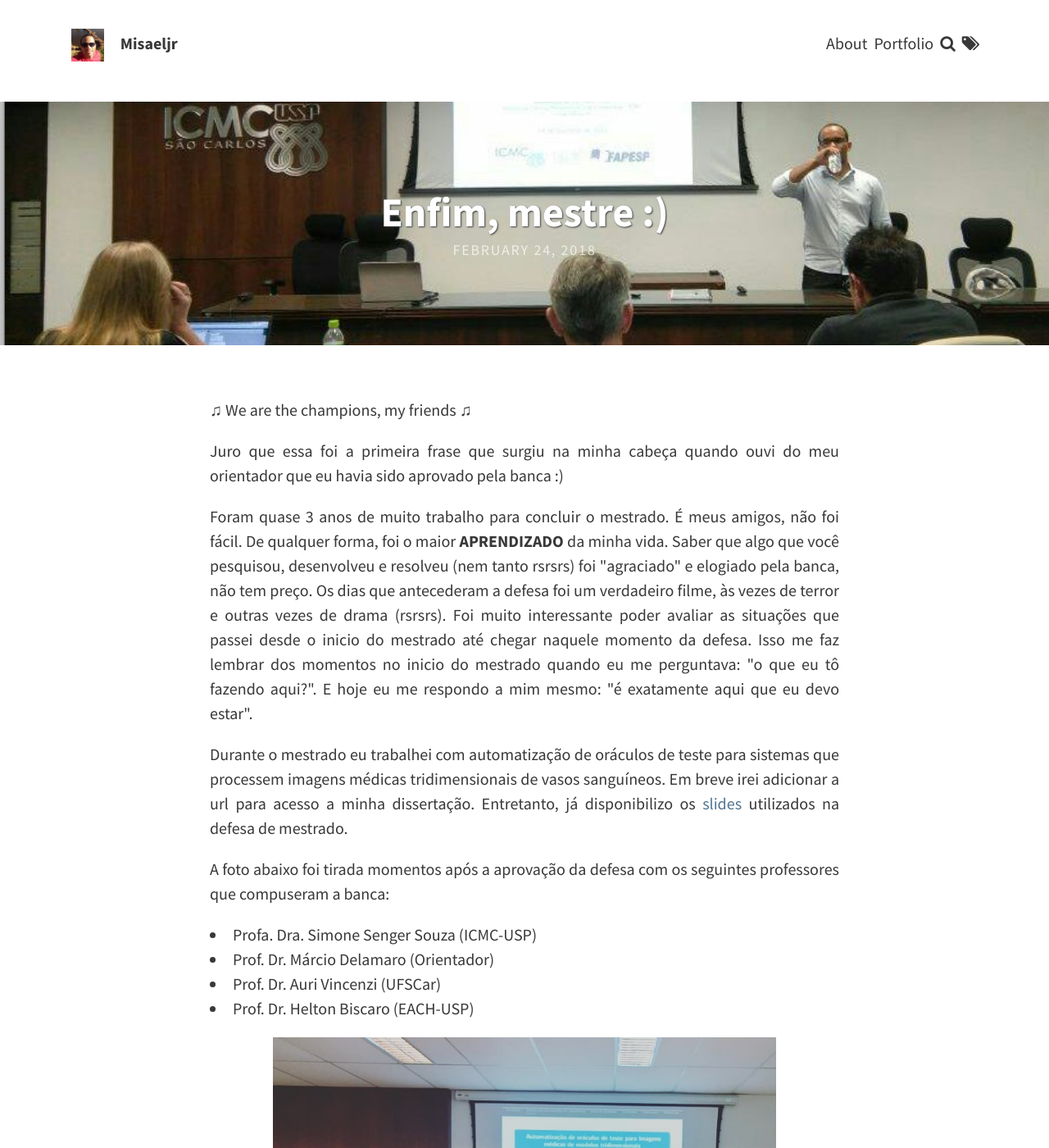
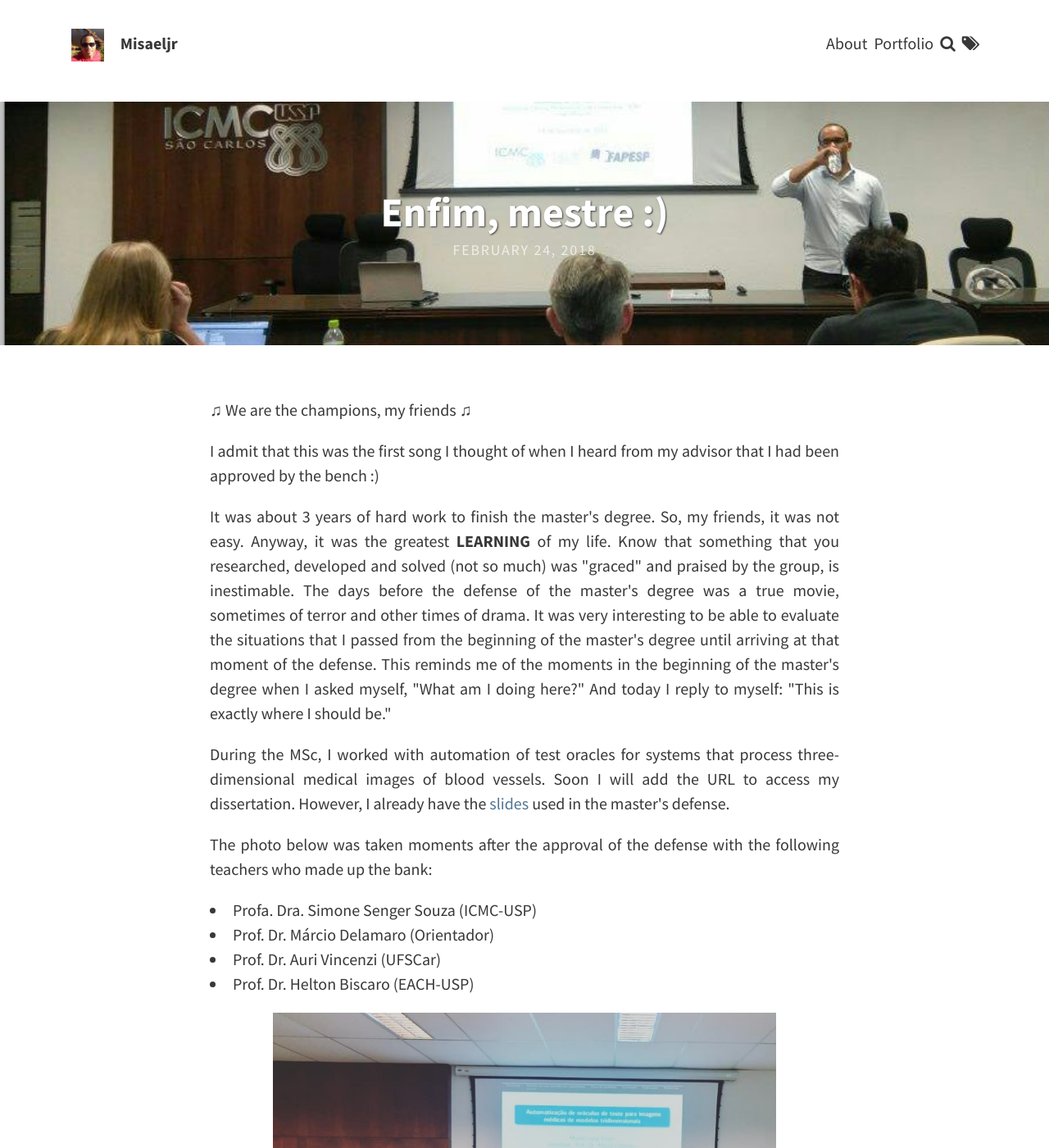
Before and after one commit to misaelljr/misaeljr.github.io, a Jekyll site: the page built from _posts/2018-02-24-defesa-mestrado.md, in a window 1280 px wide and 1400 px high. Shown: the whole window at 82% size. Built offline with Jekyll 4.4.1, drawn with Linux system fonts in a browser that asks for light colours.

Commit message:
Update 2018-02-24-defesa-mestrado.md

```diff
--- a/_posts/2018-02-24-defesa-mestrado.md
+++ b/_posts/2018-02-24-defesa-mestrado.md
@@ -8,13 +8,13 @@ tags: [defesa_mestrado]
 
 <p align="justify"> ♫ We are the champions, my friends ♫ </p>
 
-<p align="justify"> Juro que essa foi a primeira frase que surgiu na minha cabeça quando ouvi do meu orientador que eu havia sido aprovado pela banca :) </p>
+<p align="justify"> I admit that this was the first song I thought of when I heard from my advisor that I had been approved by the bench :) </p>
 
-<p align="justify">Foram quase 3 anos de muito trabalho para concluir o mestrado. É meus amigos, não foi fácil. De qualquer forma, foi o maior <b> APRENDIZADO</b> da minha vida. Saber que algo que você pesquisou, desenvolveu e resolveu (nem tanto rsrsrs) foi "agraciado" e elogiado pela banca, não tem preço. Os dias que antecederam a defesa foi um verdadeiro filme, às vezes de terror e outras vezes de drama (rsrsrs). Foi muito interessante poder avaliar as situações que passei desde o inicio do mestrado até chegar naquele momento da defesa. Isso me faz lembrar dos momentos no inicio do mestrado quando eu me perguntava: "o que eu tô fazendo aqui?". E hoje eu me respondo a mim mesmo: "é exatamente aqui que eu devo estar".</p>
+<p align="justify">It was about 3 years of hard work to finish the master's degree. So, my friends, it was not easy. Anyway, it was the greatest <b> LEARNING </b> of my life. Know that something that you researched, developed and solved (not so much) was "graced" and praised by the group, is inestimable. The days before the defense of the master's degree was a true movie, sometimes of terror and other times of drama. It was very interesting to be able to evaluate the situations that I passed from the beginning of the master's degree until arriving at that moment of the defense. This reminds me of the moments in the beginning of the master's degree when I asked myself, "What am I doing here?" And today I reply to myself: "This is exactly where I should be."</p>
 
-<p align="justify">Durante o mestrado eu trabalhei com automatização de oráculos de teste para sistemas que processem imagens médicas tridimensionais de vasos sanguíneos. Em breve irei adicionar a url para acesso a minha dissertação. Entretanto, já disponibilizo os <a href="https://misaelljr.github.io/images/slides_defesa.pdf">slides</a> utilizados na defesa de mestrado.</p>
+<p align="justify">During the MSc, I worked with automation of test oracles for systems that process three-dimensional medical images of blood vessels. Soon I will add the URL to access my dissertation. However, I already have the <a href="https://misaelljr.github.io/images/slides_defesa.pdf">slides</a> used in the master's defense.</p>
 
-<p align="justify">A foto abaixo foi tirada momentos após a aprovação da defesa com os seguintes professores que compuseram a banca:</p>
+<p align="justify">The photo below was taken moments after the approval of the defense with the following teachers who made up the bank:</p>
 
 <ul>
  <li> Profa. Dra. Simone Senger Souza (ICMC-USP) </li>
```
